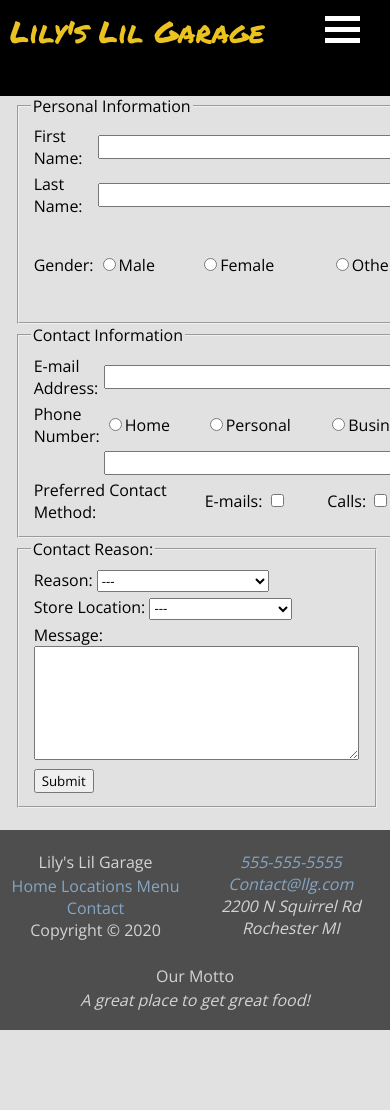
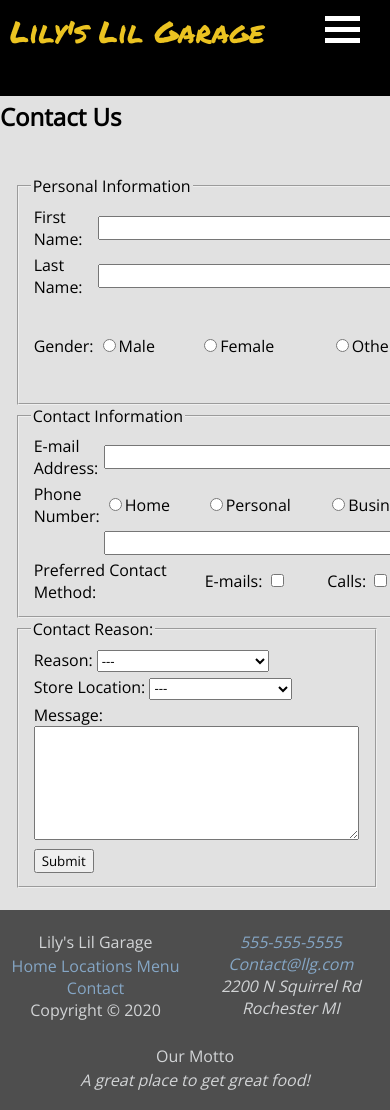
Before and after one commit to cjordanOU/Lily-Garage-Website, a PHP site: page /contact.php in a window 390 px wide. Before the commit the page ends 1030 px from the top, so only its background shows below. Run offline with PHP 8.4, Linux system fonts and the light colour scheme.

Commit message:
Update styleMobile.css

```diff
--- a/styleMobile.css
+++ b/styleMobile.css
@@ -50,6 +50,7 @@ header {
     top: 0;
     left: 0;
     width: 100%;
+    z-index: 1000;
 }
 
 header nav {
@@ -105,6 +106,10 @@ footer div nav a:hover, footer div address a:hover {
     -webkit-transition: 0.2s;
 }
 
+main {
+    margin-top: 100px;
+}
+
 .logo {
     color: #ebc321;
     display: inline-block;
@@ -158,9 +163,10 @@ footer div nav a:hover, footer div address a:hover {
 #slideshowImage {
     display: block;
     width: 92.5%;
-    height: 50%;
+    height: 250px;
     margin: auto;
     box-shadow: 0 0 4px rgba(0,0,0,.14), 0 4px 8px rgba(0,0,0,.28);
+    max-height: 280px;
 }
 
 #homeSlideshowContainer a, .linkButton{
@@ -225,6 +231,10 @@ footer div nav a:hover, footer div address a:hover {
     display: block;
 }
 
+.parallaxText1 {
+    display: none;
+}
+
 .locationBorder {
     text-align: center;
     border: 2px solid;
@@ -238,7 +248,8 @@ footer div nav a:hover, footer div address a:hover {
     width: 85%;
     margin: auto;
     margin-top: 10px;
-    padding-top: 33px
+    padding-top: 33px;
+    display: none;
 }
 
 .menuBar a {
@@ -294,6 +305,68 @@ footer div nav a:hover, footer div address a:hover {
     margin-bottom: 1.3em;
 }
 
-#contactForm fieldset, #contactForm fieldset table tbody{
+#contactForm fieldset, #contactForm fieldset table, #contactForm fieldset table tbody{
     width: 100%;
 }
+
+#orderLeft {
+    display: none;
+}
+
+#orderRight {
+    background-color: white;
+    border-top: 2px solid gray;
+}
+
+#orderUserInfo, .orderCart, .orderCheckout {
+    width: 80%;
+    margin: auto;
+}
+
+.orderCenter table {
+    border-collapse: collapse;
+    width: 100%;
+}
+
+.orderCenter table tbody tr:nth-child(odd) {
+    background: #ffffff;
+}
+
+.orderCenter table tbody tr:nth-child(even) {
+    background: #dddddd;
+}
+
+
+/* ------ Slideshow Fade ------ */
+
+.fade {
+    animation: fade ease 2s;
+    -webkit-animation: fade ease 2s;
+    -moz-animation: fade ease 2s;
+    -o-animation: fade ease 2s;
+    -ms-animation: fade ease 2s;
+}
+@keyframes fade {
+0% {opacity:0;}
+100% {opacity:1;}
+}
+
+@-moz-keyframes fade {
+0% {opacity:0;}
+100% {opacity:1;}
+}
+
+@-webkit-keyframes fade {
+0% {opacity:0;}
+100% {opacity:1;}
+}
+
+@-o-keyframes fade {
+0% {opacity:0;}
+100% {opacity:1;}
+}
+
+@-ms-keyframes fade {
+0% {opacity:0;}
+100% {opacity:1;}
+}
```
